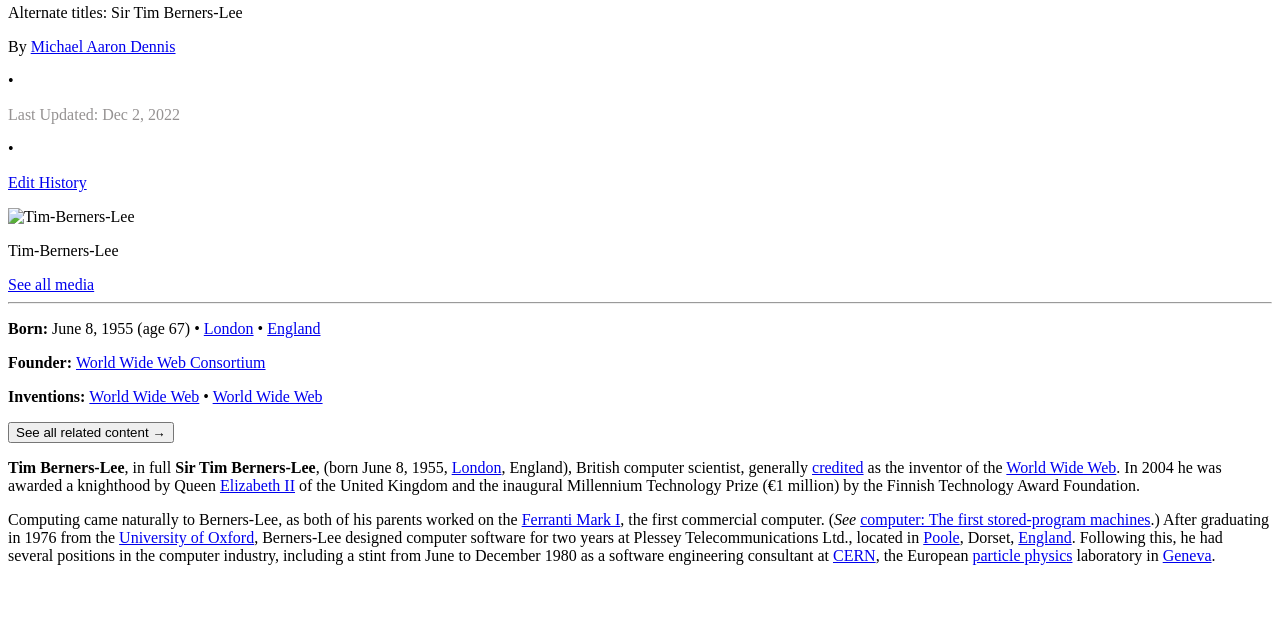
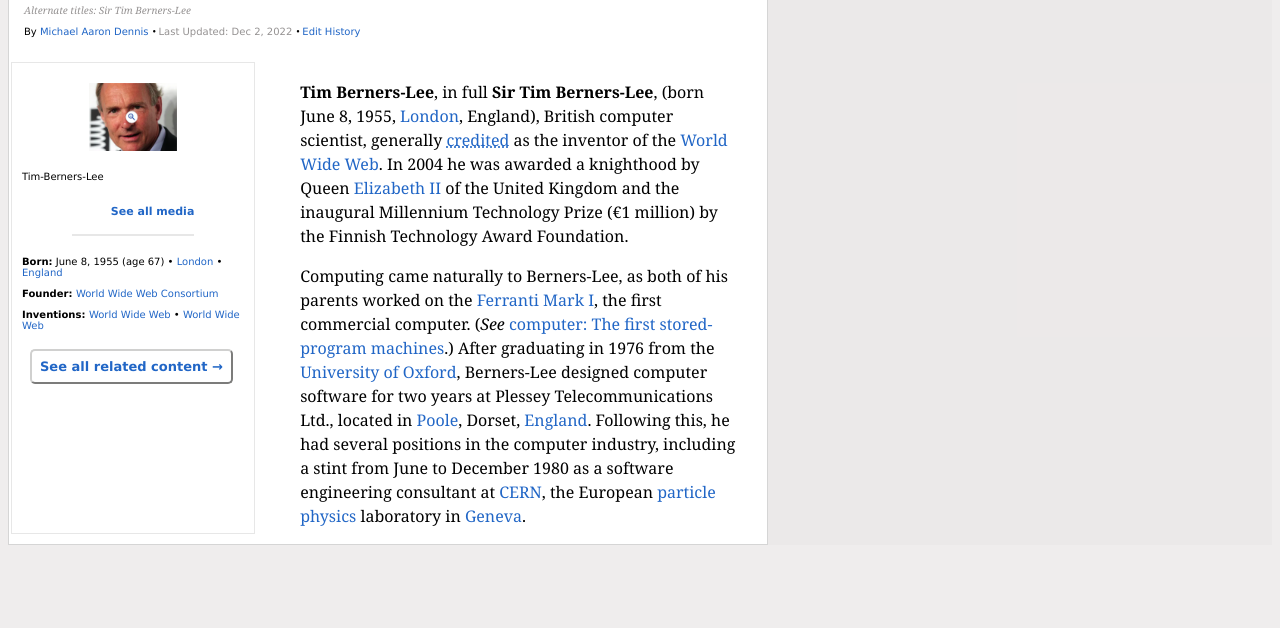
Before and after one commit to sanbimu/tim-berners-lee, a plain HTML site: page index.html in a window 1280 px wide. Shown: the part 172-800 px from the top of the page. Drawn offline with nearby package versions, Linux system fonts and the light colour scheme; the site is published under a folder, as on GitHub Pages, so addresses that start at the root find nothing.

Commit message:
Update index.html

```diff
--- a/index.html
+++ b/index.html
@@ -4,7 +4,7 @@
         <meta charset="UTF-8">
         <meta http-equiv="X-UA-Compatible" content="IE=edge">
         <meta name="viewport" content="width=device-width, initial-scale=1.0">
-        <link rel="stylesheet" href="/style.css"/>
+        <link rel="stylesheet" href="style.css"/>
         <link rel="stylesheet" href="https://fonts.googleapis.com/css2?family=Material+Symbols+Outlined:opsz,wght,FILL,GRAD@20..48,100..700,0..1,-50..200" />
         <title>Tim Berners-Lee</title>
     </head>
@@ -39,7 +39,7 @@
         <div class="desktopContainers">
             <div class="infoContainer">
                 <section class="picture">
-                    <img class="tblPicture" src="/TBL.png" alt="Tim-Berners-Lee">
+                    <img class="tblPicture" src="TBL.png" alt="Tim-Berners-Lee">
                 </section>
                 <section class="infoText">
                     <p>Tim-Berners-Lee</p>
```
